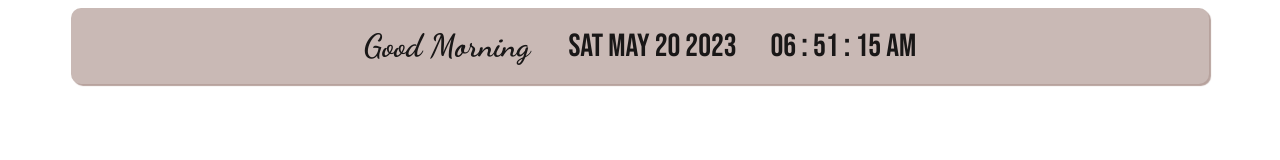
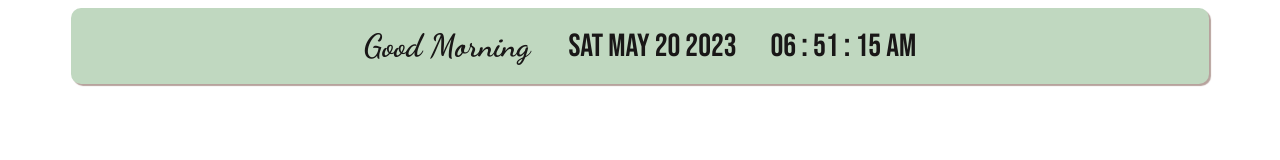
Before and after one commit to Lazy-commit/notion_widget, a plain HTML site: page index.html in a window 1280 px wide. Drawn offline with Linux system fonts and the light colour scheme.

Commit message:
Update index.html

```diff
--- a/index.html
+++ b/index.html
@@ -40,7 +40,7 @@ h1 {
 .card {
     padding: 10px 25px 10px 25px;
     border-radius: 10px;
-    background: #C9B9B5;
+    background: #C0D8C0;
     width: 85vw;
     color: #191717;
     display: inline-block;
```
